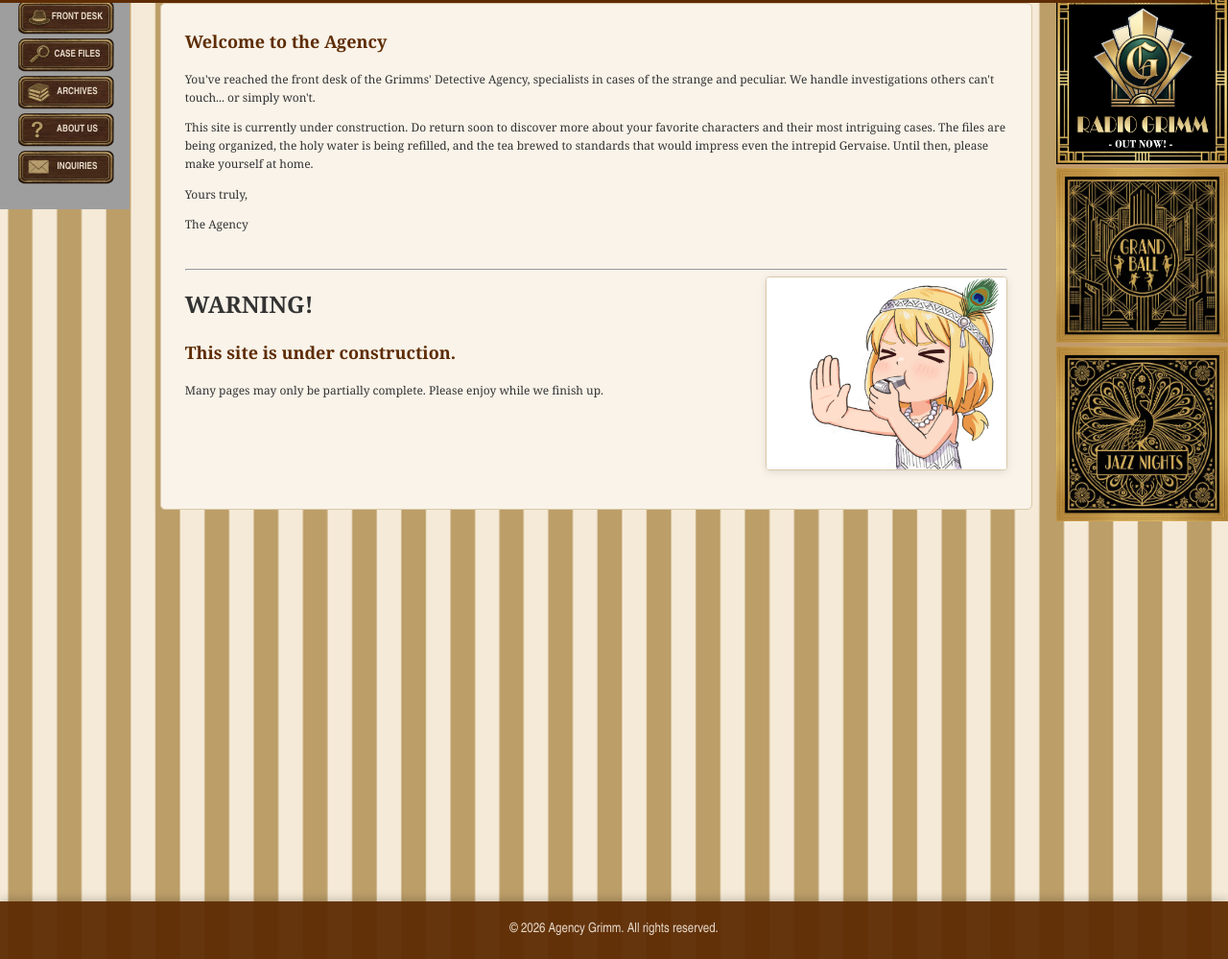
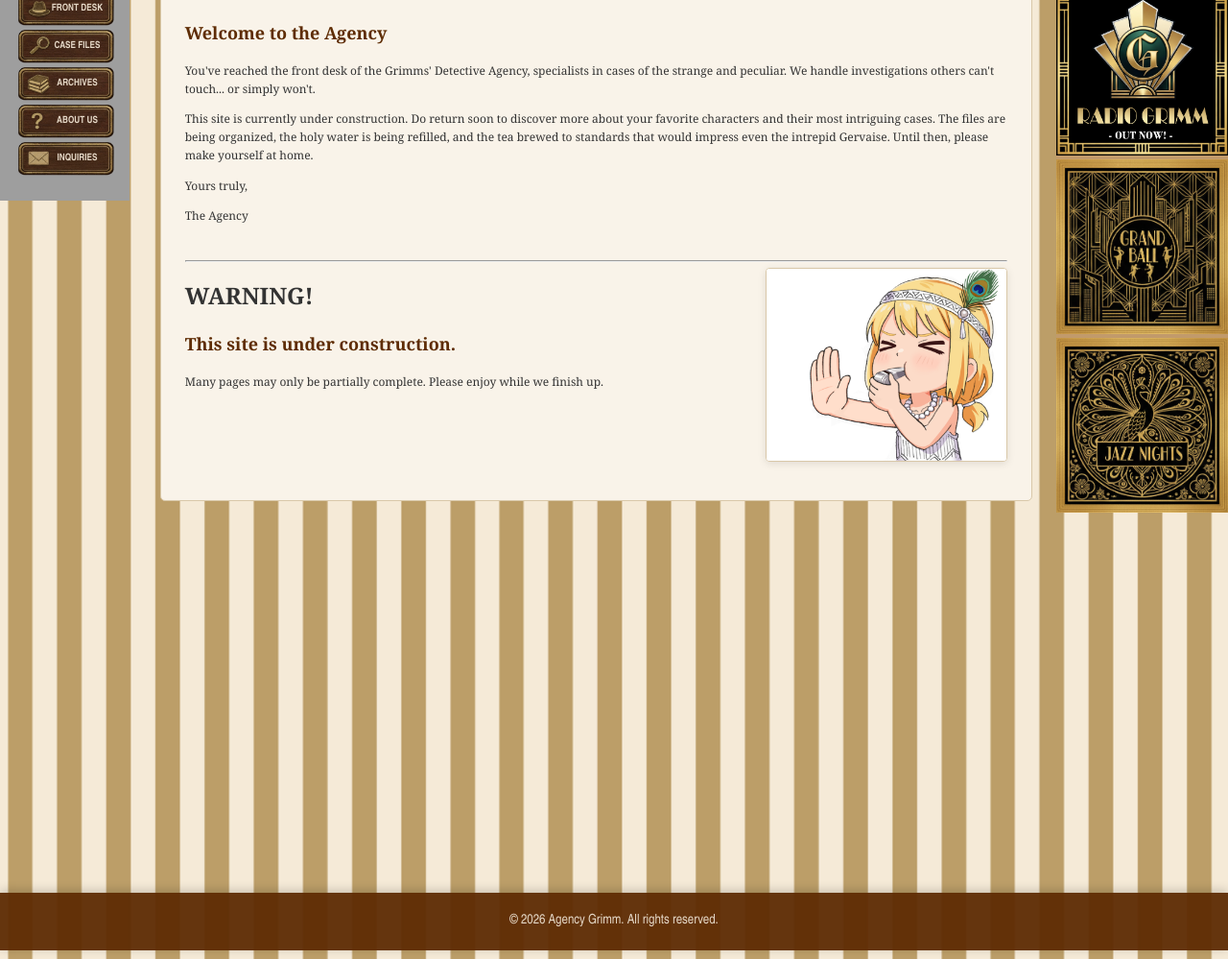
Before and after one commit to johnhopes-collab/grimmsdetectiveagency, a Jekyll site: the page built from index.html, in a window 1280 px wide. Shown: the part 692-1691 px from the top of the page at 96% size. Built offline with Jekyll 4.4.1, drawn with Linux system fonts in a browser that asks for light colours; grey boxes are pictures that could not be loaded.

Commit message:
Update style.scss

```diff
--- a/assets/css/style.scss
+++ b/assets/css/style.scss
@@ -66,7 +66,6 @@ body {
 /* Fixed-ratio container system - LAYOUT & SIDE BARS 2 2 2 2 2 2 2 2 2 2*/
 .content-container {
     position: relative;
-    margin-top: 1vh;
     z-index: 1;
     display: flex;
     min-height: 100vh;
```
